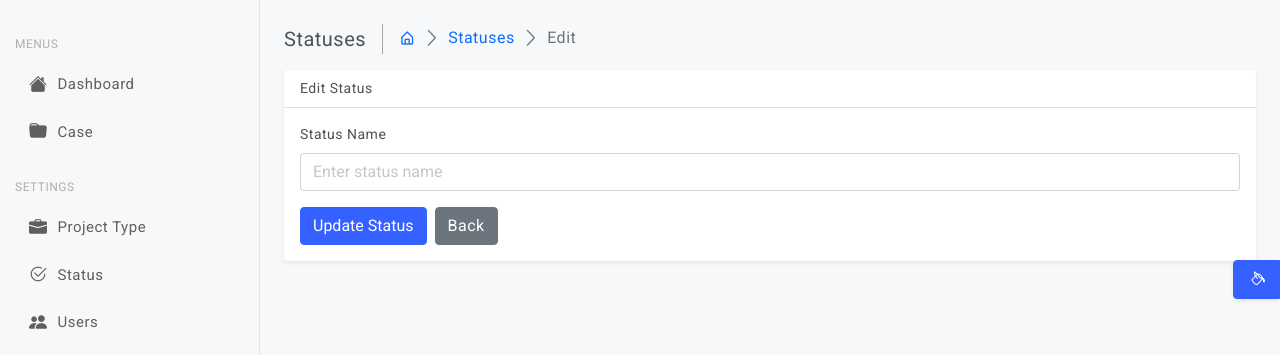
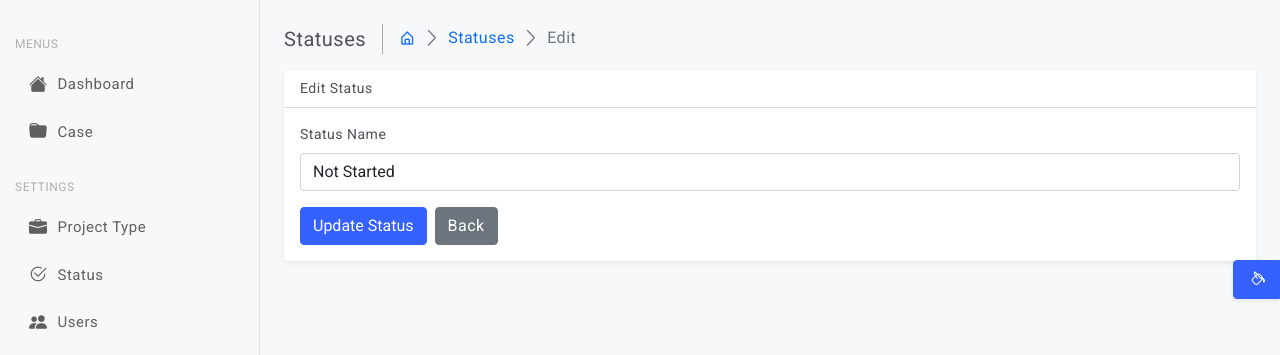
Before and after one commit to shohanean/law-firm-case-management-system, a Laravel app: page /case-status/1/edit in a window 1280 px wide. Shown: the part 60-415 px from the top of the page. Run offline with Laravel 12, Linux system fonts and the light colour scheme; a user stored in the database is signed in; data comes from the database, SQL or seed files in the repository; some libraries are stand-ins or nearby versions.

Commit message:
issue sorted

```diff
--- a/app/Http/Controllers/StatusController.php
+++ b/app/Http/Controllers/StatusController.php
@@ -47,7 +47,7 @@ class StatusController extends Controller
     /**
      * Display the specified resource.
      */
-    public function show(Status $status)
+    public function show()
     {
         //
     }
@@ -55,16 +55,19 @@ class StatusController extends Controller
     /**
      * Show the form for editing the specified resource.
      */
-    public function edit(Status $status)
+    public function edit($id)
     {
+        $status = Status::findOrFail($id);
         return view('status.edit', compact('status'));
     }
 
     /**
      * Update the specified resource in storage.
      */
-    public function update(Request $request, Status $status)
+    public function update(Request $request, $id)
     {
+        $status = Status::findOrFail($id);
+
         $request->validate([
             'status_name' => [
                 'required',
@@ -84,8 +87,9 @@ class StatusController extends Controller
     /**
      * Remove the specified resource from storage.
      */
-    public function destroy(Status $status)
+    public function destroy($id)
     {
+        $status = Status::findOrFail($id);
         $status->delete();
 
         return redirect()
--- a/resources/views/layouts/admin.blade.php
+++ b/resources/views/layouts/admin.blade.php
@@ -104,14 +104,14 @@
                          </div>
                        </a>
                     </li>
-                    <li>
+                    <!-- <li>
                       <a class="dropdown-item disabled" href="#">
                          <div class="d-flex align-items-center">
                            <div class=""><i class="bi bi-gear-fill"></i></div>
                            <div class="ms-3"><span>Settings</span></div>
                          </div>
                        </a>
-                    </li>
+                    </li> -->
                     <li><hr class="dropdown-divider"></li>
                     <li>
                     <form method="POST" action="{{ route('logout') }}">
--- a/routes/web.php
+++ b/routes/web.php
@@ -17,7 +17,7 @@ Route::get('/', function () {
 
 Route::middleware('auth')->group(function () {
     Route::get('/dashboard', [HomeController::class, 'dashboard'])->name('dashboard');
-    Route::resource('project-type', ProjectTypeController::class)->names('project_type');
+    Route::resource('projecttype', ProjectTypeController::class);
     Route::resource('case-status', StatusController::class)->names('status');
     Route::resource('user', UserController::class)->except(['show', 'create']);
     Route::resource('case', CaseController::class);
```
